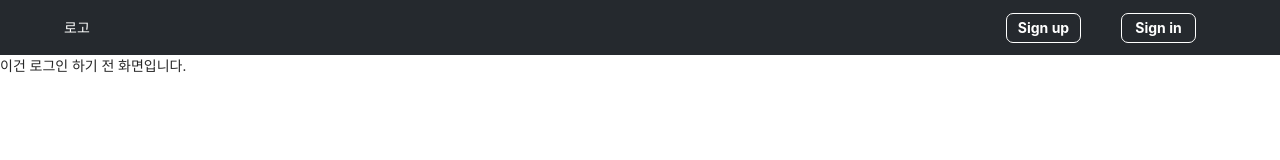
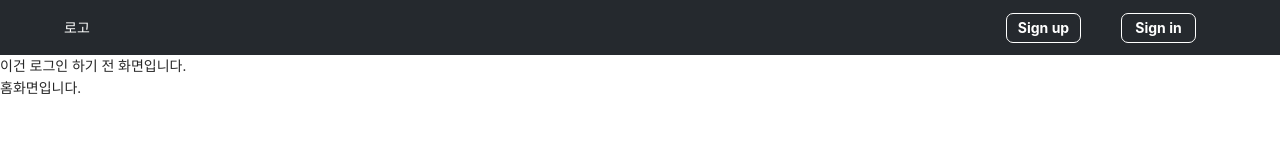
Before and after one commit to taewankang/elekant_front, a React (Create React App) app in the folder front/: page / in a window 1280 px wide. Shown: the top 160 px of the page. Built offline with nearby package versions, Linux system fonts and the light colour scheme.

Commit message:
Update Home.js

```diff
--- a/front/src/page/Home.js
+++ b/front/src/page/Home.js
@@ -1,17 +1,19 @@
-import React from 'react';
-import BeforeLoginContent from '../component/home/BeforeLoginContent';
-import AfterLoginContent from '../component/home/AfterLoginContent';
-import {useSelector} from 'react-redux';
+import React from "react";
+import BeforeLoginContent from "../component/home/BeforeLoginContent";
+import AfterLoginContent from "../component/home/AfterLoginContent";
+import { useSelector } from "react-redux";
 
-const Home = () => {    //메인 화면에서 메뉴를 제외하고 보여줄 화면(메뉴는 App.js제일 위에 보여줄 것)
-  const {isLogin} = useSelector(state => state.reducer);  //로그인 여부에 따라 메인 화면을 변경해줘야 하기 때문에
+const Home = () => {
+  //메인 화면에서 메뉴를 제외하고 보여줄 화면(메뉴는 App.js제일 위에 보여줄 것)
+  const { isLogin } = useSelector((state) => state.reducer); //로그인 여부에 따라 메인 화면을 변경해줘야 하기 때문에
 
   return (
     <div>
       {/* 메뉴 아래 부분 렌더링 화면 */}
-      {isLogin ? <AfterLoginContent/>: <BeforeLoginContent/>}
+      {isLogin ? <AfterLoginContent /> : <BeforeLoginContent />}
+      홈화면입니다.
     </div>
-  )
-}
+  );
+};
 
-export default Home
+export default Home;
```
